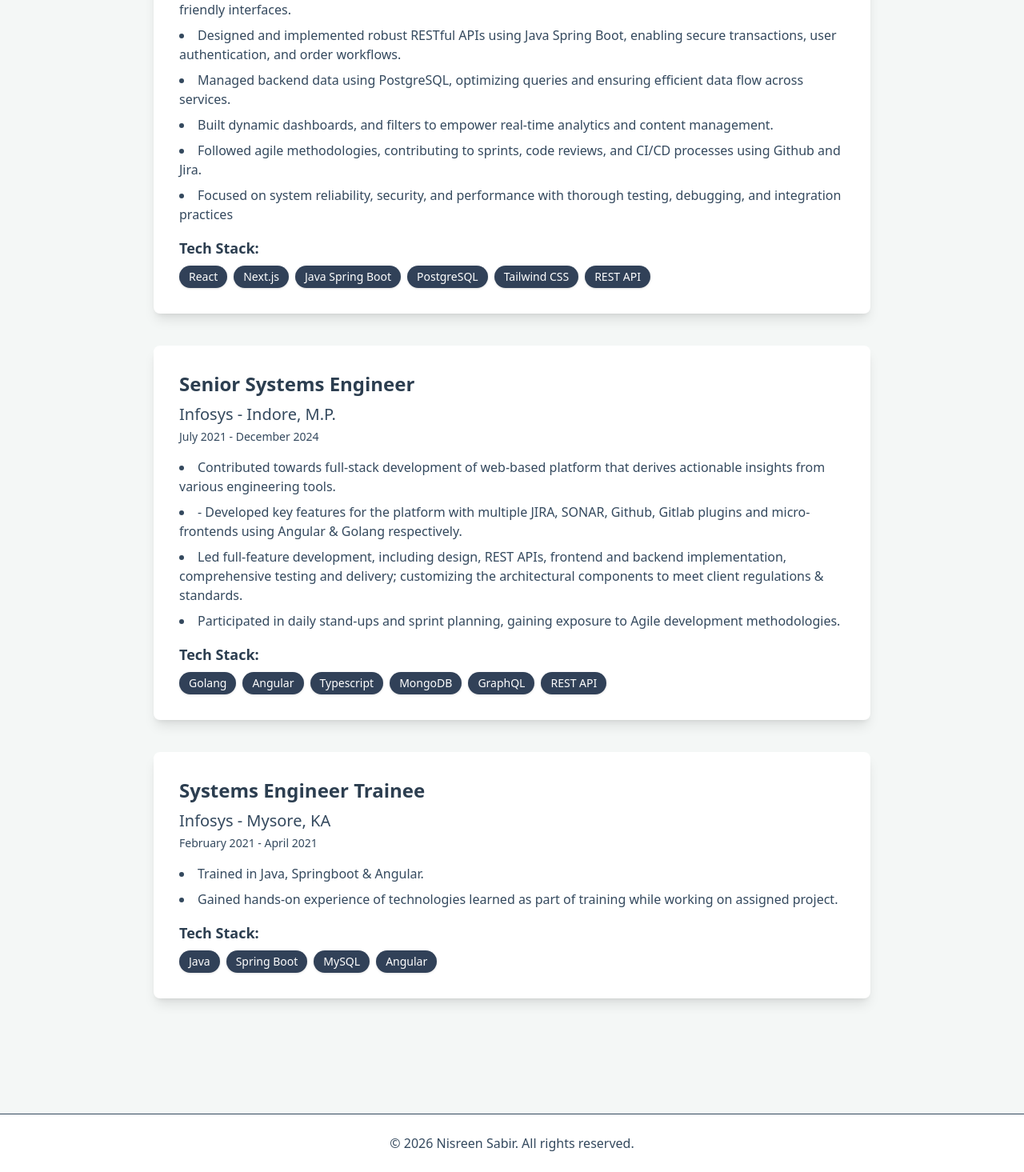
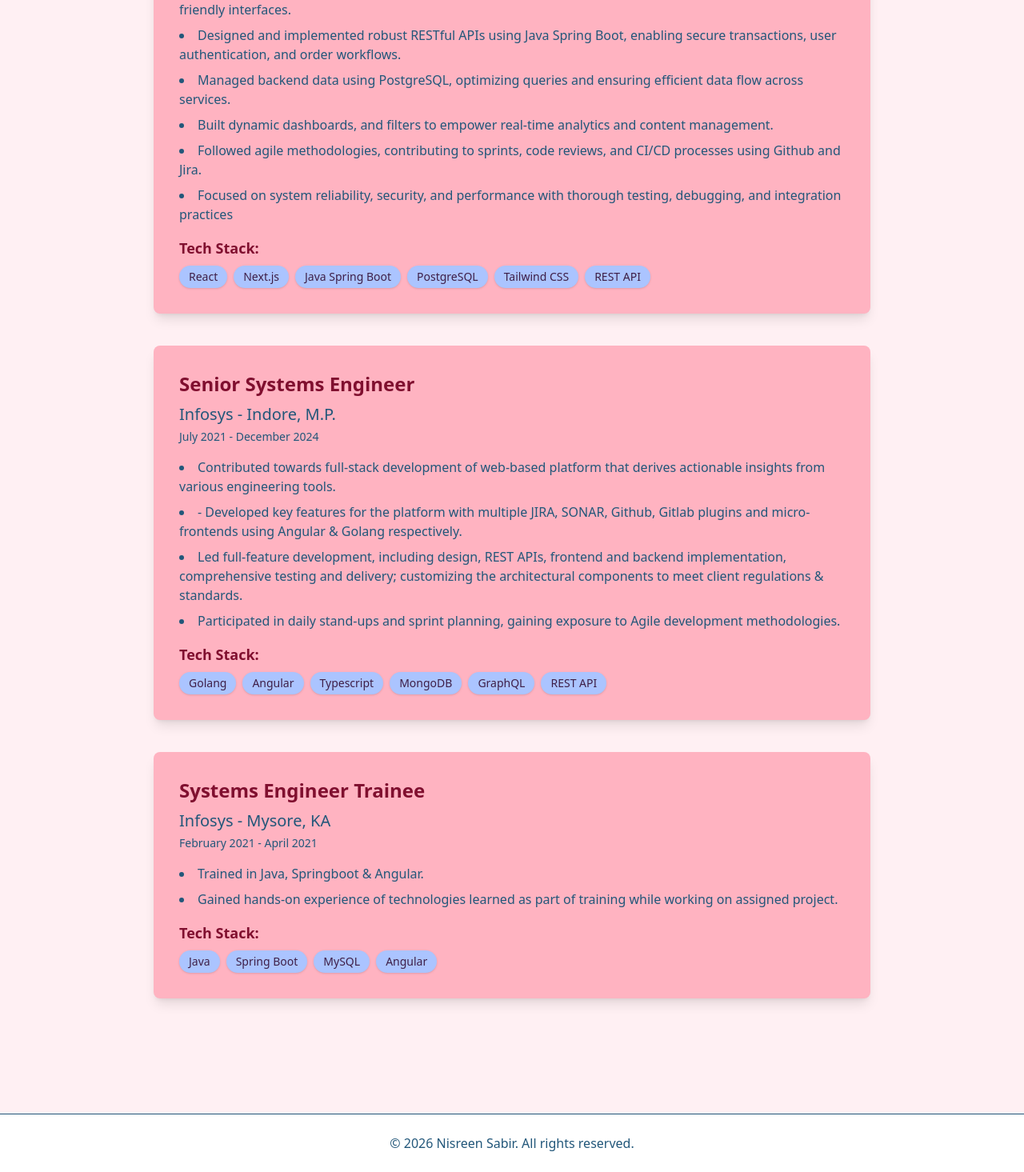
Before and after one commit to nisreen991/portfolio, a Next.js app in the folder my-portfolio/: page /work-experience in a window 1280 px wide. Shown: the part 476-1941 px from the top of the page at 80% size. Built offline with nearby package versions, Linux system fonts and the light colour scheme.

Commit message:
light theme colors fixed

```diff
--- a/my-portfolio/src/app/contact-me/page.jsx
+++ b/my-portfolio/src/app/contact-me/page.jsx
@@ -2,7 +2,7 @@
 
 export default function ContactMe() {
   return (
-    <section className="max-w-xl mx-auto py-16 px-4 sm:px-6 lg:px-8 bg-white shadow-lg rounded-lg text-center">
+    <section className="max-w-xl mx-auto py-16 px-4 sm:px-6 lg:px-8 bg-card shadow-lg rounded-lg text-center">
       <h2 className="text-4xl font-extrabold text-foreground mb-8">Get In Touch</h2>
       <p className="text-lg text-text-color mb-8">
         Have a project in mind, a question, or just want to say hello? I'd love to hear from you!
--- a/my-portfolio/src/app/globals.css
+++ b/my-portfolio/src/app/globals.css
@@ -2,21 +2,25 @@
 
 :root {
   /* Light Theme */
-  --background: #f4f7f6; /* Off-white */
-  --foreground: #2c3e50; /* Dark blue-gray */
-  --card-background: #ffffff;
-  --text-color: #34495e; /* Medium blue-gray text */
+  --background: #fff0f3; /* Off-white */
+  --foreground: #800f2f; /* Dark blue-gray */
+  --card-background: #ffb3c1;
+  --text-color: #22577a; /* Medium blue-gray text */
   --primary-color: #3498db; /* Bright blue */
   --secondary-color: #8e44ad; /* Purple */
   --border-color: #ecf0f1; /* Light gray border */
   --gradient-start: #3498db;
   --gradient-end: #8e44ad;
+  --pill-background: #abc4ff;
+  --pill-text: #3e1f47;
 }
 
 @theme inline {
   --color-background: var(--background);
   --color-foreground: var(--foreground);
   --color-card: var(--card-background);
+  --color-pill: var(--pill-background);
+  --color-pill-text: var(--pill-text);
   --font-sans: var(--font-geist-sans);
   --font-mono: var(--font-geist-mono);
 }
--- a/my-portfolio/src/app/work-experience/page.jsx
+++ b/my-portfolio/src/app/work-experience/page.jsx
@@ -40,12 +40,12 @@
           <div className="mt-4">
             <h4 className="text-lg font-semibold text-primary-color mb-2">Tech Stack:</h4>
             <div className="flex flex-wrap gap-2">
-              <span className="bg-slate-700 text-white px-3 py-1 rounded-full text-sm shadow-sm">React</span>
-              <span className="bg-slate-700 text-white px-3 py-1 rounded-full text-sm shadow-sm">Next.js</span>
-              <span className="bg-slate-700 text-white px-3 py-1 rounded-full text-sm shadow-sm">Java Spring Boot</span>
-              <span className="bg-slate-700 text-white px-3 py-1 rounded-full text-sm shadow-sm">PostgreSQL</span>
-              <span className="bg-slate-700 text-white px-3 py-1 rounded-full text-sm shadow-sm">Tailwind CSS</span>
-              <span className="bg-slate-700 text-white px-3 py-1 rounded-full text-sm shadow-sm">REST API</span>
+              <span className="bg-pill text-pill-text px-3 py-1 rounded-full text-sm shadow-sm">React</span>
+              <span className="bg-pill text-pill-text px-3 py-1 rounded-full text-sm shadow-sm">Next.js</span>
+              <span className="bg-pill text-pill-text px-3 py-1 rounded-full text-sm shadow-sm">Java Spring Boot</span>
+              <span className="bg-pill text-pill-text px-3 py-1 rounded-full text-sm shadow-sm">PostgreSQL</span>
+              <span className="bg-pill text-pill-text px-3 py-1 rounded-full text-sm shadow-sm">Tailwind CSS</span>
+              <span className="bg-pill text-pill-text px-3 py-1 rounded-full text-sm shadow-sm">REST API</span>
             </div>
           </div>
         </motion.div>
@@ -65,12 +65,12 @@
           <div className="mt-4">
             <h4 className="text-lg font-semibold text-primary-color mb-2">Tech Stack:</h4>
             <div className="flex flex-wrap gap-2">
-              <span className="bg-slate-700 text-white px-3 py-1 rounded-full text-sm shadow-sm">Golang</span>
-              <span className="bg-slate-700 text-white px-3 py-1 rounded-full text-sm shadow-sm">Angular</span>
-              <span className="bg-slate-700 text-white px-3 py-1 rounded-full text-sm shadow-sm">Typescript</span>
-              <span className="bg-slate-700 text-white px-3 py-1 rounded-full text-sm shadow-sm">MongoDB</span>
-              <span className="bg-slate-700 text-white px-3 py-1 rounded-full text-sm shadow-sm">GraphQL</span>
-              <span className="bg-slate-700 text-white px-3 py-1 rounded-full text-sm shadow-sm">REST API</span>
+              <span className="bg-pill text-pill-text px-3 py-1 rounded-full text-sm shadow-sm">Golang</span>
+              <span className="bg-pill text-pill-text px-3 py-1 rounded-full text-sm shadow-sm">Angular</span>
+              <span className="bg-pill text-pill-text px-3 py-1 rounded-full text-sm shadow-sm">Typescript</span>
+              <span className="bg-pill text-pill-text px-3 py-1 rounded-full text-sm shadow-sm">MongoDB</span>
+              <span className="bg-pill text-pill-text px-3 py-1 rounded-full text-sm shadow-sm">GraphQL</span>
+              <span className="bg-pill text-pill-text px-3 py-1 rounded-full text-sm shadow-sm">REST API</span>
             </div>
           </div>
         </motion.div>
@@ -88,10 +88,10 @@
           <div className="mt-4">
             <h4 className="text-lg font-semibold text-primary-color mb-2">Tech Stack:</h4>
             <div className="flex flex-wrap gap-2">
-              <span className="bg-slate-700 text-white px-3 py-1 rounded-full text-sm shadow-sm">Java</span>
-              <span className="bg-slate-700 text-white px-3 py-1 rounded-full text-sm shadow-sm">Spring Boot</span>
-              <span className="bg-slate-700 text-white px-3 py-1 rounded-full text-sm shadow-sm">MySQL</span>
-              <span className="bg-slate-700 text-white px-3 py-1 rounded-full text-sm shadow-sm">Angular</span>
+              <span className="bg-pill text-pill-text px-3 py-1 rounded-full text-sm shadow-sm">Java</span>
+              <span className="bg-pill text-pill-text px-3 py-1 rounded-full text-sm shadow-sm">Spring Boot</span>
+              <span className="bg-pill text-pill-text px-3 py-1 rounded-full text-sm shadow-sm">MySQL</span>
+              <span className="bg-pill text-pill-text px-3 py-1 rounded-full text-sm shadow-sm">Angular</span>
             </div>
           </div>
         </motion.div>
--- a/my-portfolio/src/components/Footer.jsx
+++ b/my-portfolio/src/components/Footer.jsx
@@ -1,6 +1,6 @@
 export default function Footer() {
     return (
-        <footer className="bg-card py-6 mt-12 text-center text-text-color border-t border-border-color">
+        <footer className="bg-white py-6 mt-12 text-center text-text-color border-t border-border-color">
             <p>© {new Date().getFullYear()} Nisreen Sabir. All rights reserved.</p>
         </footer>
     );
--- a/my-portfolio/src/components/Navbar.jsx
+++ b/my-portfolio/src/components/Navbar.jsx
@@ -19,7 +19,7 @@
   ];
 
   return (
-    <nav className="bg-card shadow sticky top-0 z-50">
+    <nav className="bg-white shadow sticky top-0 z-50">
       <div className="container mx-auto px-4 py-4 flex justify-between items-center">
         <Link href="/" className="text-2xl font-bold text-primary-color">
           Nisreen Sabir
```
Also changed, not shown: my-portfolio/src/app/skills/page.jsx (+16 -16 lines).
